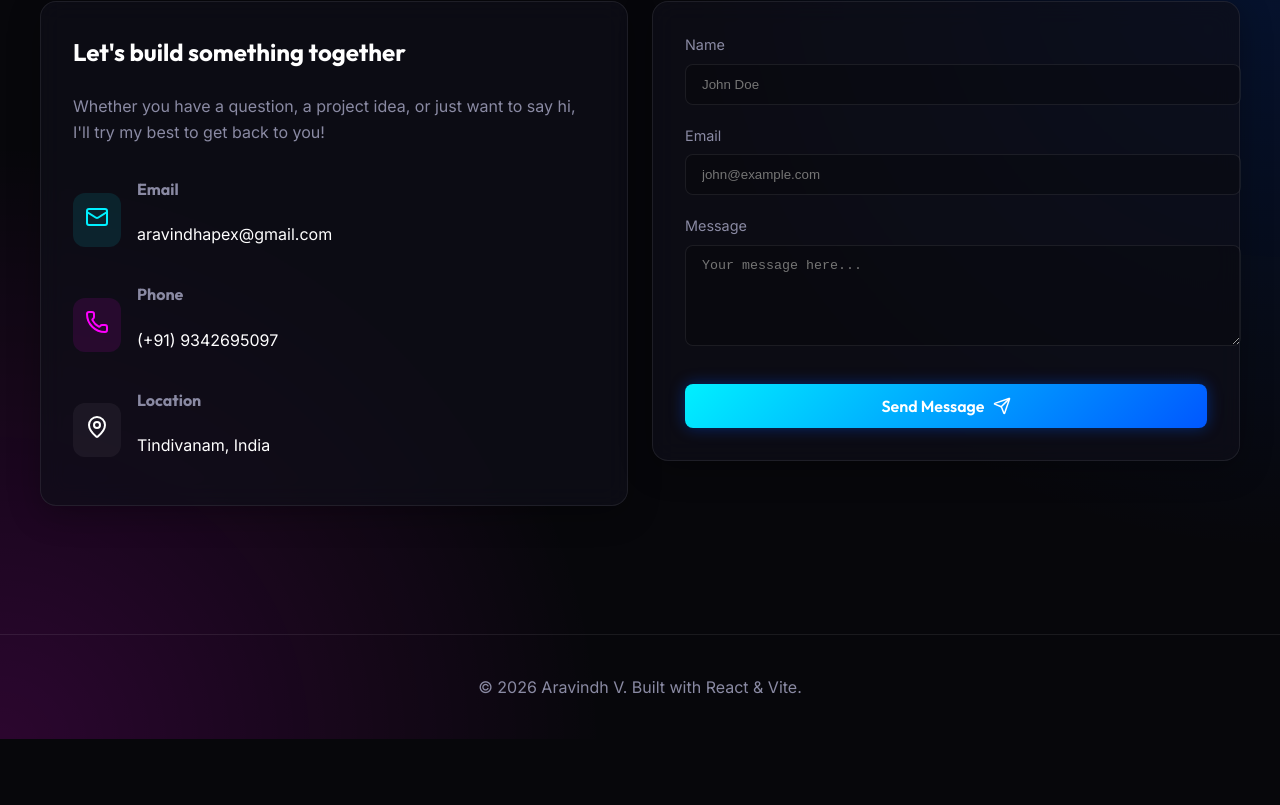
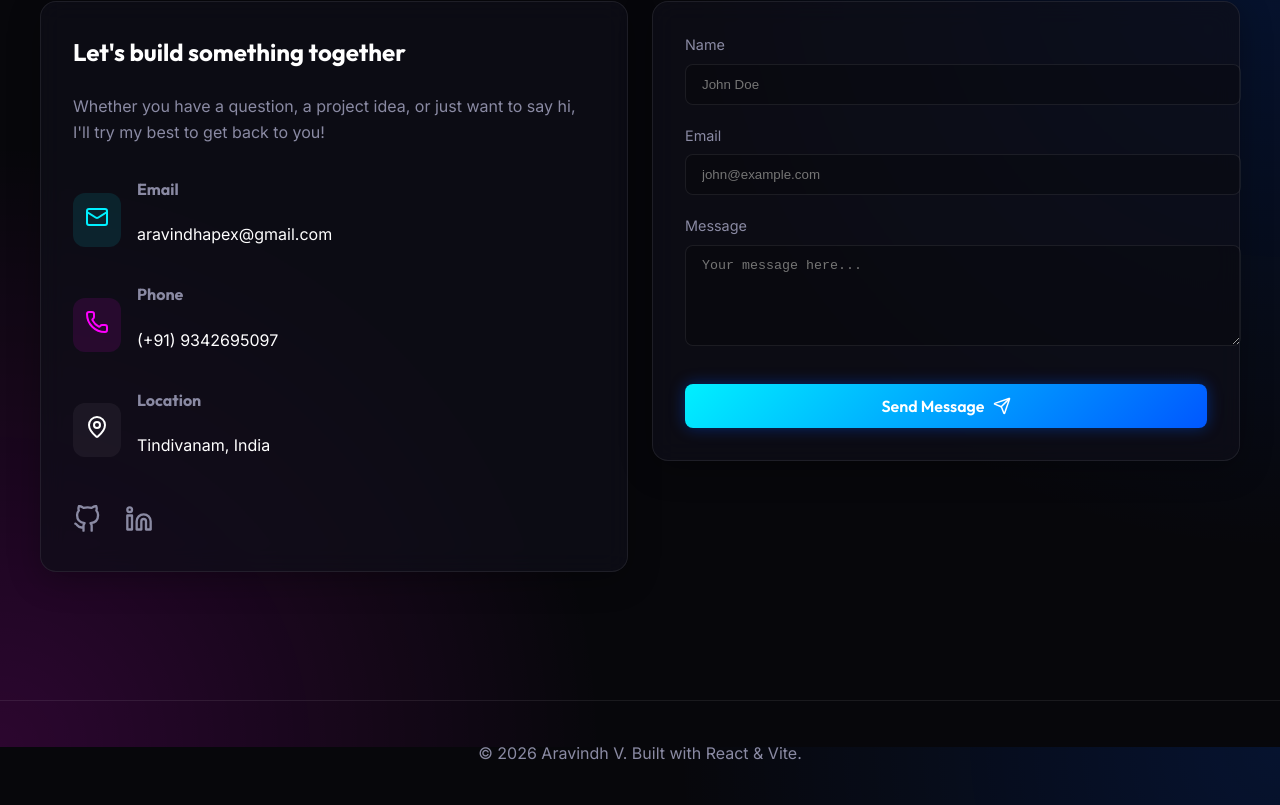
Before and after one commit to Aravindh2727/aravindh2727.github.io, a React (Vite) app: page / in a window 1280 px wide. Shown: the part 6453-7258 px from the top of the page. Before the commit the page ends 7192 px from the top, so only its background shows below. Built offline with nearby package versions, Linux system fonts and the light colour scheme.

Commit message:
Update ContactSection to include Github and Linkedin inline SVG icons

```diff
--- a/src/components/ContactSection.jsx
+++ b/src/components/ContactSection.jsx
@@ -65,6 +65,15 @@ const ContactSection = () => {
                   </div>
                 </div>
               </div>
+
+              <div style={{ display: 'flex', gap: '24px', marginTop: '32px' }}>
+                <a href="https://github.com/Aravindh2727" target="_blank" rel="noreferrer" style={{ color: 'var(--text-muted)' }}>
+                  <svg viewBox="0 0 24 24" width="28" height="28" stroke="currentColor" strokeWidth="2" fill="none" strokeLinecap="round" strokeLinejoin="round"><path d="M9 19c-5 1.5-5-2.5-7-3m14 6v-3.87a3.37 3.37 0 0 0-.94-2.61c3.14-.35 6.44-1.54 6.44-7A5.44 5.44 0 0 0 20 4.77 5.07 5.07 0 0 0 19.91 1S18.73.65 16 2.48a13.38 13.38 0 0 0-7 0C6.27.65 5.09 1 5.09 1A5.07 5.07 0 0 0 5 4.77a5.44 5.44 0 0 0-1.5 3.78c0 5.42 3.3 6.61 6.44 7A3.37 3.37 0 0 0 9 18.13V22"></path></svg>
+                </a>
+                <a href="https://linkedin.com/in/aravindh-v2727" target="_blank" rel="noreferrer" style={{ color: 'var(--text-muted)' }}>
+                  <svg viewBox="0 0 24 24" width="28" height="28" stroke="currentColor" strokeWidth="2" fill="none" strokeLinecap="round" strokeLinejoin="round"><path d="M16 8a6 6 0 0 1 6 6v7h-4v-7a2 2 0 0 0-2-2 2 2 0 0 0-2 2v7h-4v-7a6 6 0 0 1 6-6z"></path><rect x="2" y="9" width="4" height="12"></rect><circle cx="4" cy="4" r="2"></circle></svg>
+                </a>
+              </div>
             </div>
           </motion.div>
 
```
